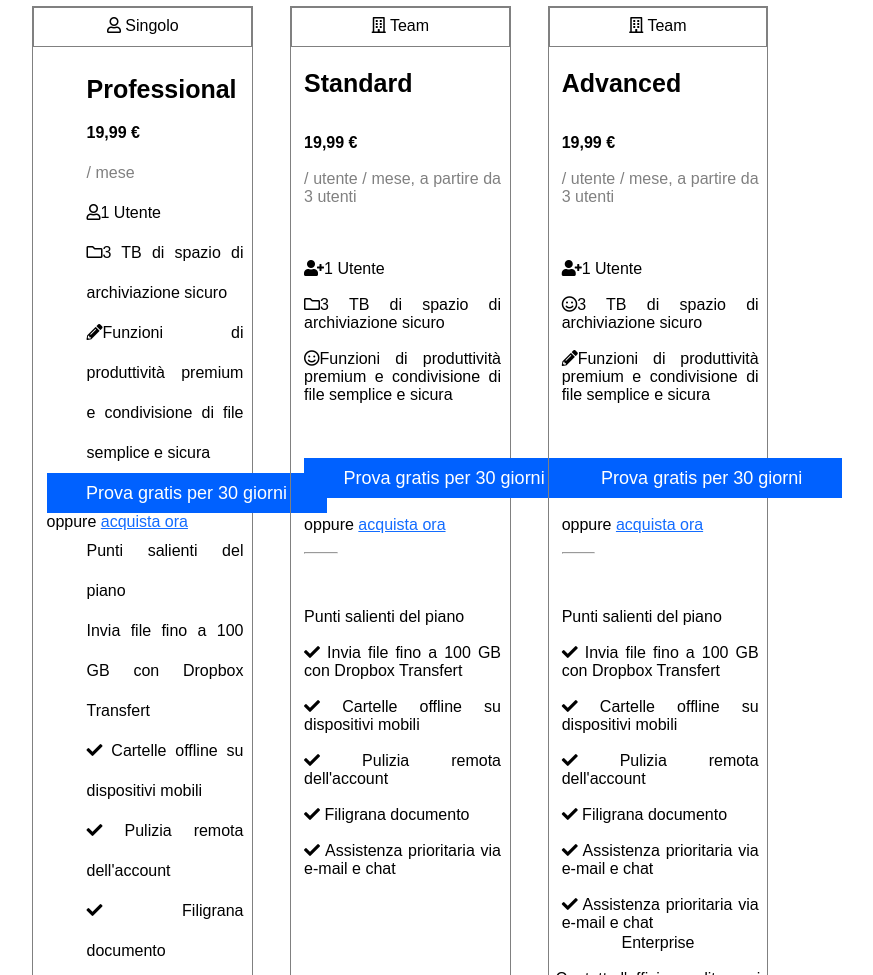
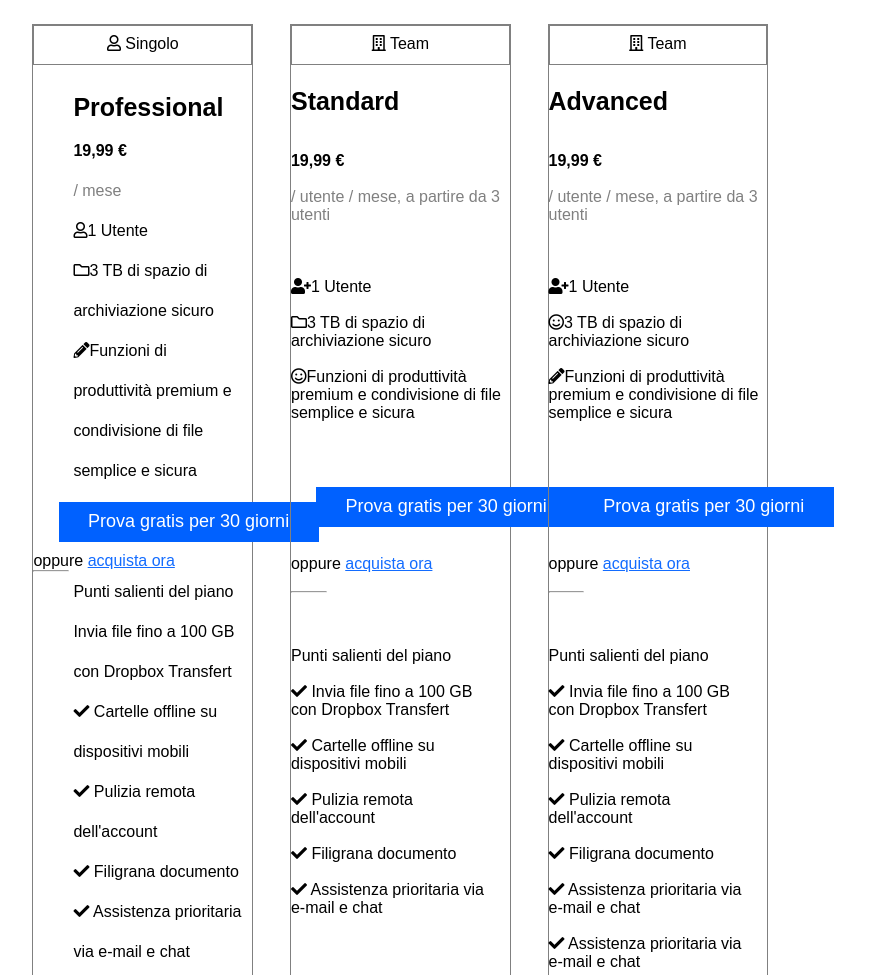
Before and after one commit to Zaryus94/htmlcss-dropbox, a plain HTML site: page index.html in a window 1280 px wide. Shown: the part 1821-2796 px from the top of the page, without its empty margins (166-1039 px from the left). Drawn offline with Linux system fonts and the light colour scheme.

Commit message:
wrong update

```diff
--- a/css/index.css
+++ b/css/index.css
@@ -14,6 +14,10 @@ a{
 a:after{
     text-decoration: none;
     color: inherit
+}
+
+.allign{
+  left: 50px;
 }
 
 #link{
@@ -172,8 +176,8 @@ header{
 }
 
 .c_content{
-    margin: 10% 4% 1% 6%;
-    text-align: justify;
+    margin: 10% 4% 1% 0;
+    text-align: left;
 }
 
 #big{
@@ -182,8 +186,9 @@ header{
 
 .c_button{
     display: inline-block;
+    margin:  5% 10% 5% 12%;
     font-size: 18px;
-    width: 280px;
+    width: 260px;
     height: 40px;
     background-color: #0061ff;
     border: 1px solid #0061ff;
--- a/index.html
+++ b/index.html
@@ -40,7 +40,7 @@
     <main>
 
         <!-- Jumbotron -->
-
+        <img src="" alt="">
         <div id="jumbotron">
             <h1>Tutto ciò che ti serve per il lavoro, in un unico posto</h1>
             <img id="jumbo" src="img\jumbo.png" alt="jumbo">
@@ -95,7 +95,10 @@
                         </ul>
 
                         <button class="c_button">Prova gratis per 30 giorni</button>
-                        oppure <a href id="link">acquista ora</a>
+                        <div class="down allign">
+                            oppure <a href id="link">acquista ora</a>
+                        </div>
+                        <hr>
 
                         <ul>
                             <li></li> <span id="bold">Punti salienti del piano</span>
```
